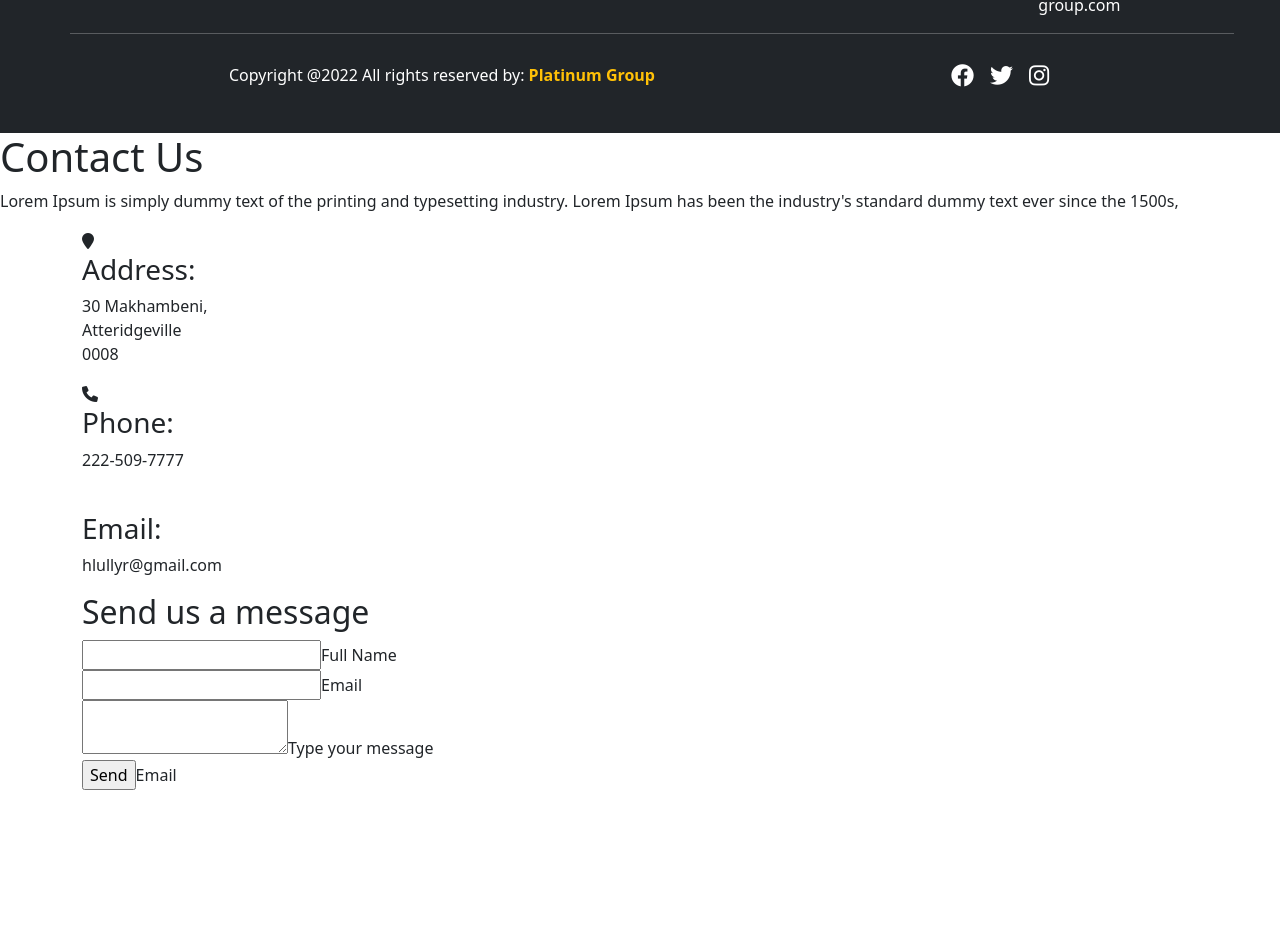
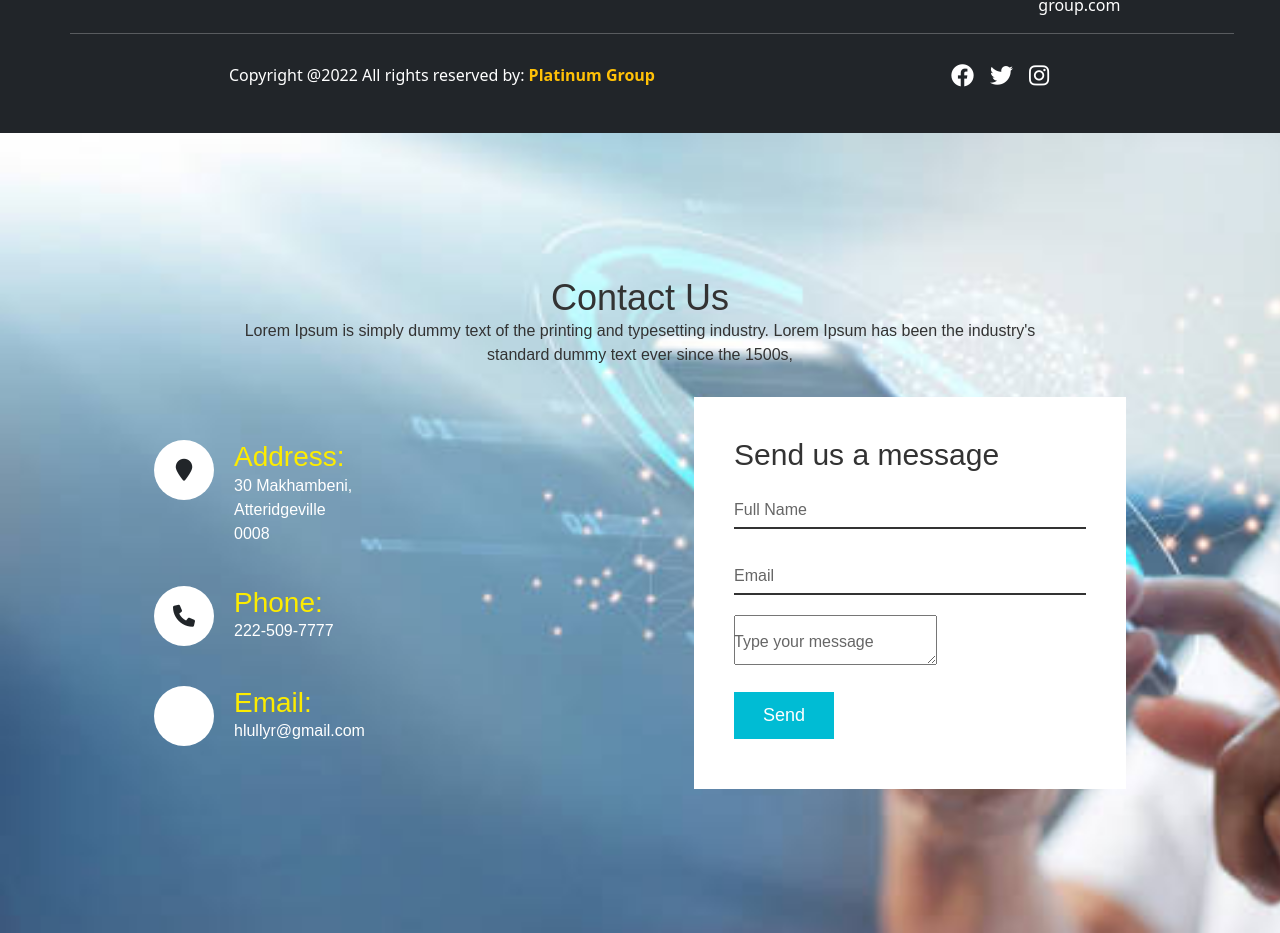
Before and after one commit to Hlulani/platinum-group-web, an Angular app: page /contact-us in a window 1280 px wide. Shown: the part 1193-2126 px from the top of the page. Before the commit the page ends 1983 px from the top, so only its background shows below. Built offline with nearby package versions, Linux system fonts and the light colour scheme.

Commit message:
Added contact us content

```diff
--- a/src/app/contact-us/contact-us.component.html
+++ b/src/app/contact-us/contact-us.component.html
@@ -1,8 +1,8 @@
 <section class="contact">
- <div class="class">
-     <h1>
+ <div class="content">
+     <h2>
          Contact Us
-     </h1>
+     </h2>
      <p>Lorem Ipsum is simply dummy text of the printing and typesetting industry.
           Lorem Ipsum has been the industry's standard dummy text ever since the 1500s, </p>
  </div>
@@ -56,7 +56,6 @@
 
             <div class="inputBox">
                 <input type="submit" name="" value="Send">
-                <span>Email</span>
             </div>
 
          </form>
--- a/src/app/contact-us/contact-us.component.scss
+++ b/src/app/contact-us/contact-us.component.scss
@@ -0,0 +1,167 @@
+*{
+    margin: 0;
+    padding: 0;
+    box-sizing: border-box;
+    font-family: 'poppins', sans-serif;
+
+}
+
+.contact {
+    position: relative;
+    min-height: 100vh;
+    padding: 50px 100px;
+    display: flex;
+    justify-content: center;
+    align-items: center;
+    flex-direction: column;
+    background: url('../../assets/images/17.jpg');
+    background-size: cover;
+}
+
+.contact .content {
+    max-width: 800px;
+    text-align: center;
+}
+.contact .content h2{
+    font-size: 36px;
+    font-weight: 500;
+    color: #333;
+ }
+
+ .contact .content p{
+    font-weight: 300;
+    color: #333;
+ }
+
+ .container {
+     width: 100%;
+     display: flex;
+     justify-content: center;
+     align-items: center;
+     margin-top: 30px;
+ }
+
+
+ .container  .contactInfo{
+    width: 50%;
+    display: flex;
+    flex-direction: column;
+}
+
+.container  .contactInfo .box{
+  position: relative;
+  padding: 20px 0;
+  display: flex;
+}
+
+.container  .contactInfo .box .icon{
+  min-width: 60px;
+  height: 60px;
+  background: #fff;
+  display: flex;
+  justify-content: center;
+  align-items: center;
+  border-radius: 50%;
+  font-size: 22px;
+  }
+
+  .container  .contactInfo .box .text{
+   display: flex;
+   margin-left: 20px;
+   font-size: 16px;
+   color: #fff;
+   flex-direction: column;
+   font-weight: 300;
+ }
+
+ .container .contactInfo .box .text h3{
+
+    font-weight: 500;
+    color: #FDEC00;
+  }
+
+  .contactForm {
+      width: 40%;
+      padding: 40px;
+      background: #fff;
+  }
+
+  .contactForm  h2{
+    font-size: 30px;
+    color: #333;
+    font-weight: 500;
+  }
+
+
+  .contactForm  .inputBox{
+    position: relative;
+    width: 100%;
+    margin-top: 10px;
+  }
+
+  .contactForm  .inputBox input,
+  .contactForm  .inputBox input textarea
+  {
+    width: 100%;
+    padding: 5px 0;
+    font-size: 16px;
+    margin: 10px 0;
+    border: none;
+    border-bottom: 2px solid #333;
+    outline: none;
+    resize: none;
+  }
+
+  .contactForm  .inputBox span
+  {
+    position: absolute;
+    left: 0;
+    padding: 5px 0;
+    font-size: 16px;
+    margin: 10px 0;
+    pointer-events: none;
+    transform: 0.5s;
+    color: #666;
+  }
+
+  .contactForm  .inputBox input:focus ~ span,
+  .contactForm  .inputBox input:valid ~ span,
+  .contactForm  .inputBox textarea:focus ~ span,
+  .contactForm  .inputBox textarea:valid ~ span
+  {
+    color: #e91e63;
+    font-size: 12px;
+    transform: translateY(-20px);
+  }
+
+
+  .contactForm  .inputBox input[type="submit"]
+  {
+    width: 100px;
+    background: #00bcd4;
+    color: #fff;
+    border: none;
+    cursor: pointer;
+    padding: 10px;
+    font-size: 18px;
+  }
+
+  @media (max-width: 991px) {
+      .contact{
+          padding: 50px;
+      }
+
+      .container{
+          flex-direction: column;
+      }
+
+      .container .contactInfo{
+          margin-bottom: 40px;
+      }
+
+      .container .contactInfo,
+      .contactForm {
+        width: 100%;
+    }
+
+  }
```
Also changed, not shown: src/assets/images/17.jpg (added).
